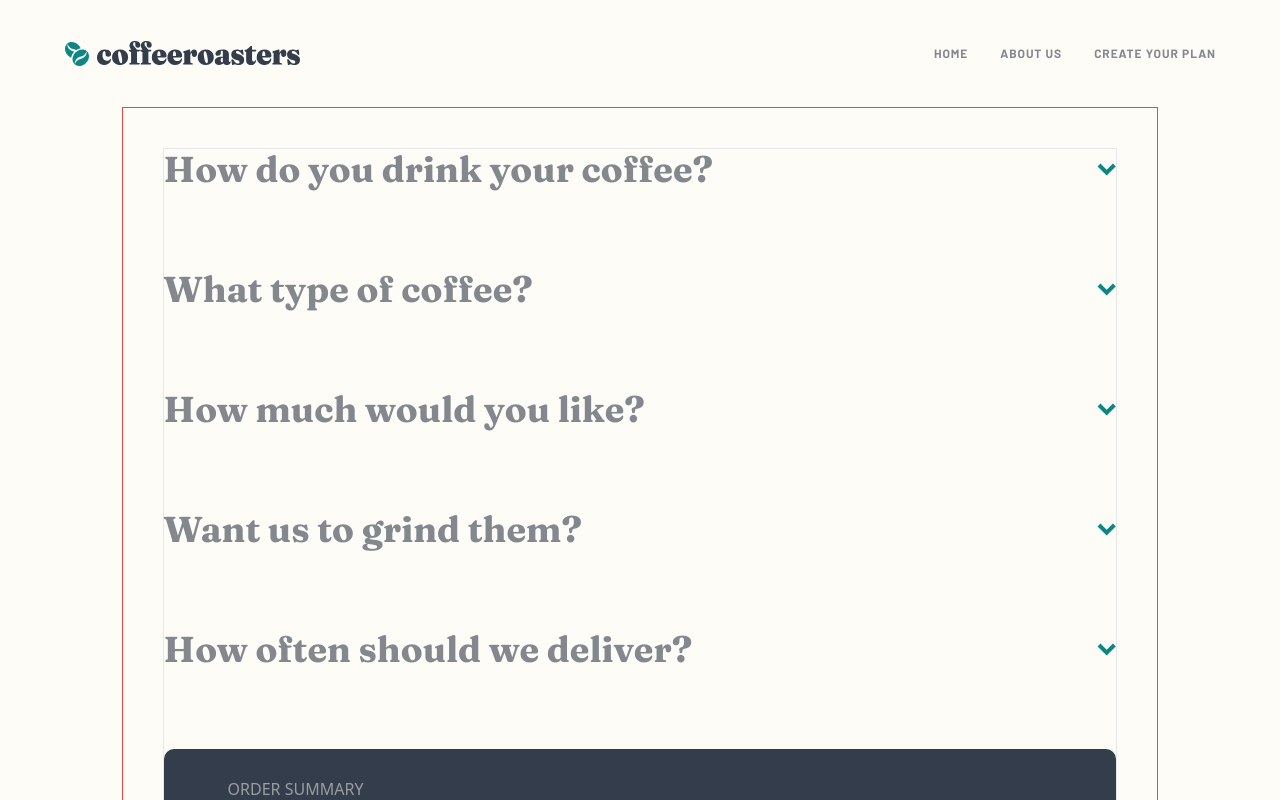
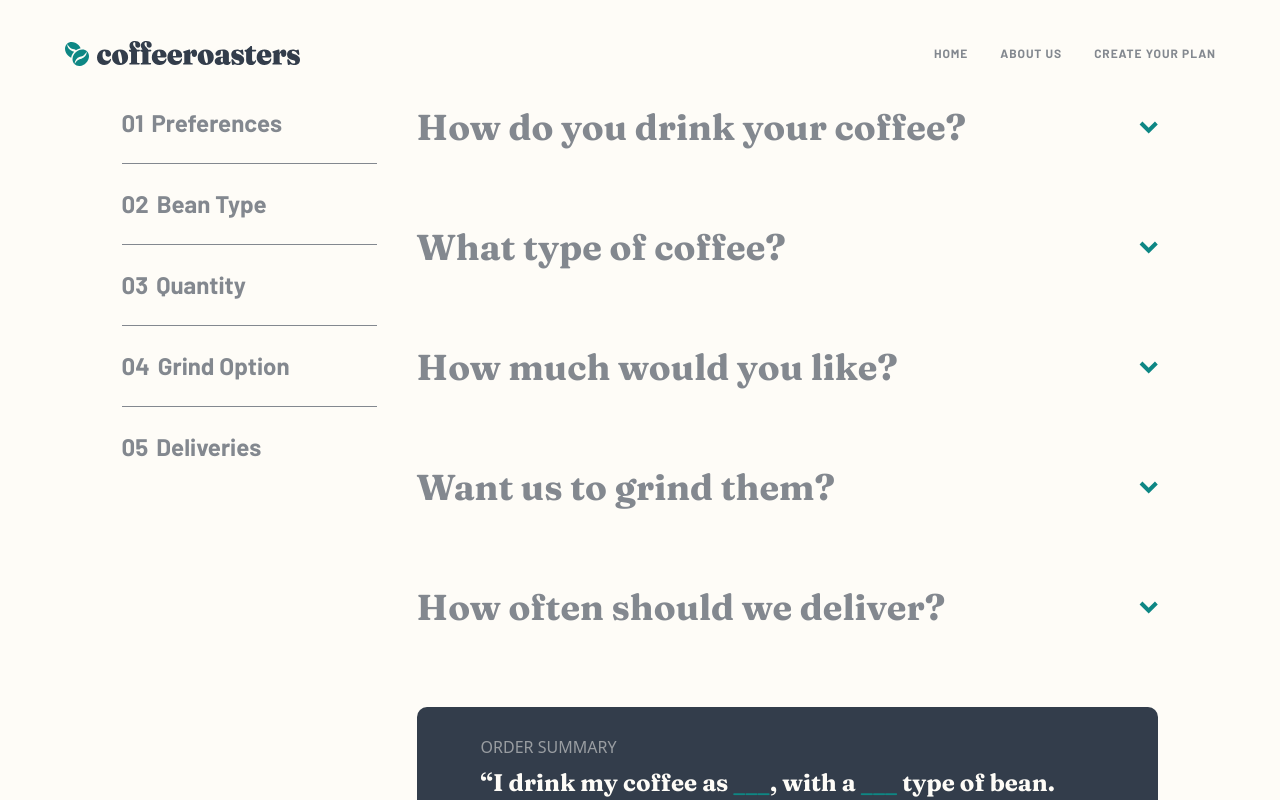
Before and after one commit to zetmosoma10/coffee-roasters, a React (Vite) app: page /plan in a window 1280 px wide. Shown: the top 800 px of the page. Built offline with nearby package versions, Linux system fonts and the light colour scheme.

Commit message:
Implement grid layout on OrderCoffee section

```diff
--- a/src/index.css
+++ b/src/index.css
@@ -99,4 +99,9 @@
   .modal {
     background-color: rgba(0, 0, 0, 0.3);
   }
+
+  /* Grid */
+  .grid-custom {
+    grid-template-columns: 255px 1fr;
+  }
 }
--- /dev/null
+++ b/src/sections/plan/ListFormStats.tsx
@@ -0,0 +1,33 @@
+const ListFormStats = () => {
+  return (
+    <ul className="hidden lg:block font-fraunces font-bold text-grey text-2xl divide-y divide-grey max-w-[255px]">
+      <li className="pb-6">
+        <p>
+          <span className="mr-2">01</span>Preferences
+        </p>
+      </li>
+      <li className="py-6">
+        <p>
+          <span className="mr-2">02</span>Bean Type
+        </p>
+      </li>
+      <li className="py-6">
+        <p>
+          <span className="mr-2">03</span>Quantity
+        </p>
+      </li>
+      <li className="py-6">
+        <p>
+          <span className="mr-2">04</span>Grind Option
+        </p>
+      </li>
+      <li className="py-6">
+        <p>
+          <span className="mr-2">05</span>Deliveries
+        </p>
+      </li>
+    </ul>
+  );
+};
+
+export default ListFormStats;
--- a/src/sections/plan/OrderCoffee.tsx
+++ b/src/sections/plan/OrderCoffee.tsx
@@ -5,6 +5,7 @@ import Input from "./Input";
 import Button from "../../components/Button";
 import Modal from "./Modal";
 import { TbRuler } from "react-icons/tb";
+import ListFormStats from "./ListFormStats";
 
 const OrderCoffee = () => {
   const [modalToggle, setModalToggle] = useState(false);
@@ -57,7 +58,7 @@ const OrderCoffee = () => {
   };
 
   return (
-    <div className="max-container grid border border-red-500">
+    <div className="max-container">
       {modalToggle && (
         <div className="absolute modal top-0 left-0 w-full h-full">
           <Modal
@@ -67,7 +68,9 @@ const OrderCoffee = () => {
           />
         </div>
       )}
-      <form onSubmit={handleSubmit} className="m-10 border">
+      <div className=" grid lg:grid-custom gap-x-10">
+        <ListFormStats />
+        <form onSubmit={handleSubmit}>
           {questionsData.map((item, index) => (
             <div key={item.question} className="mb-24 md:mb-[100px] lg:mb-20">
               <div
@@ -106,6 +109,7 @@ const OrderCoffee = () => {
           </div>
         </form>
       </div>
+    </div>
   );
 };
 
```
Lines whose indentation alone changed are shown as unchanged.
